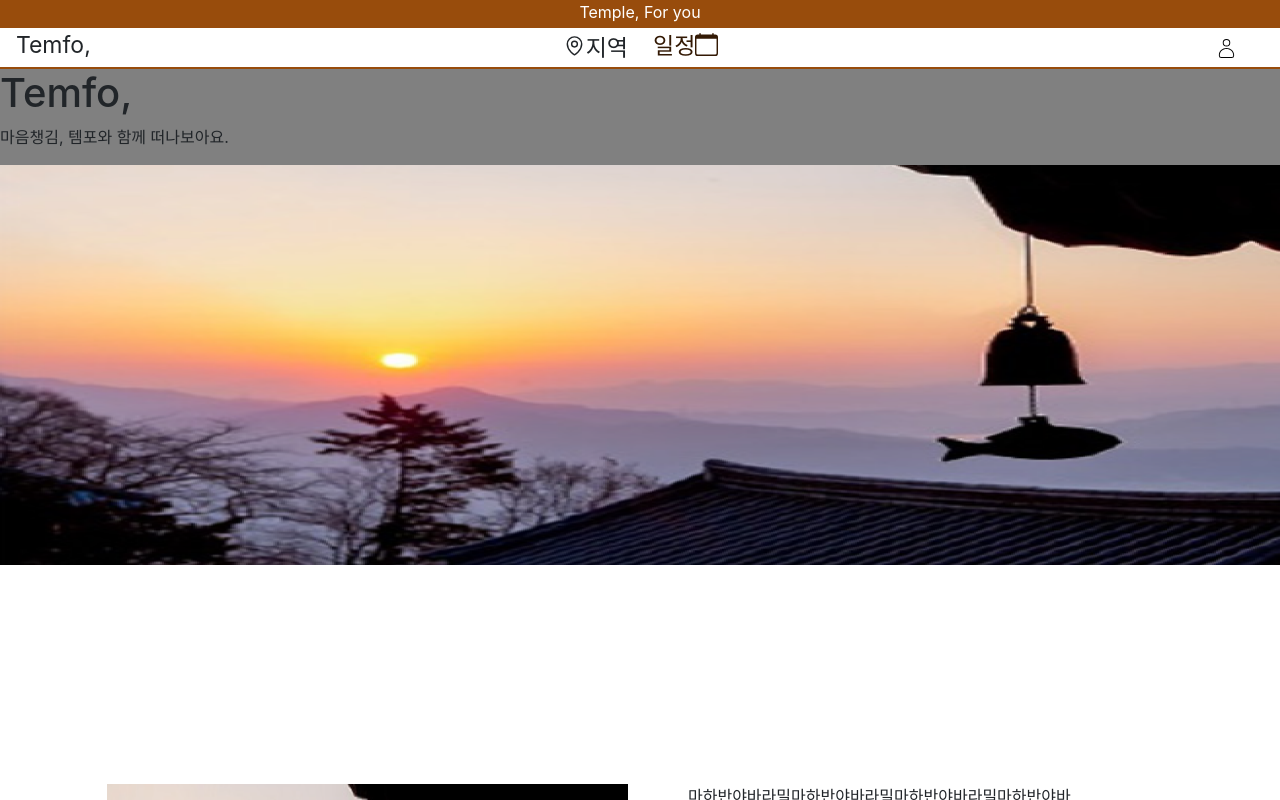
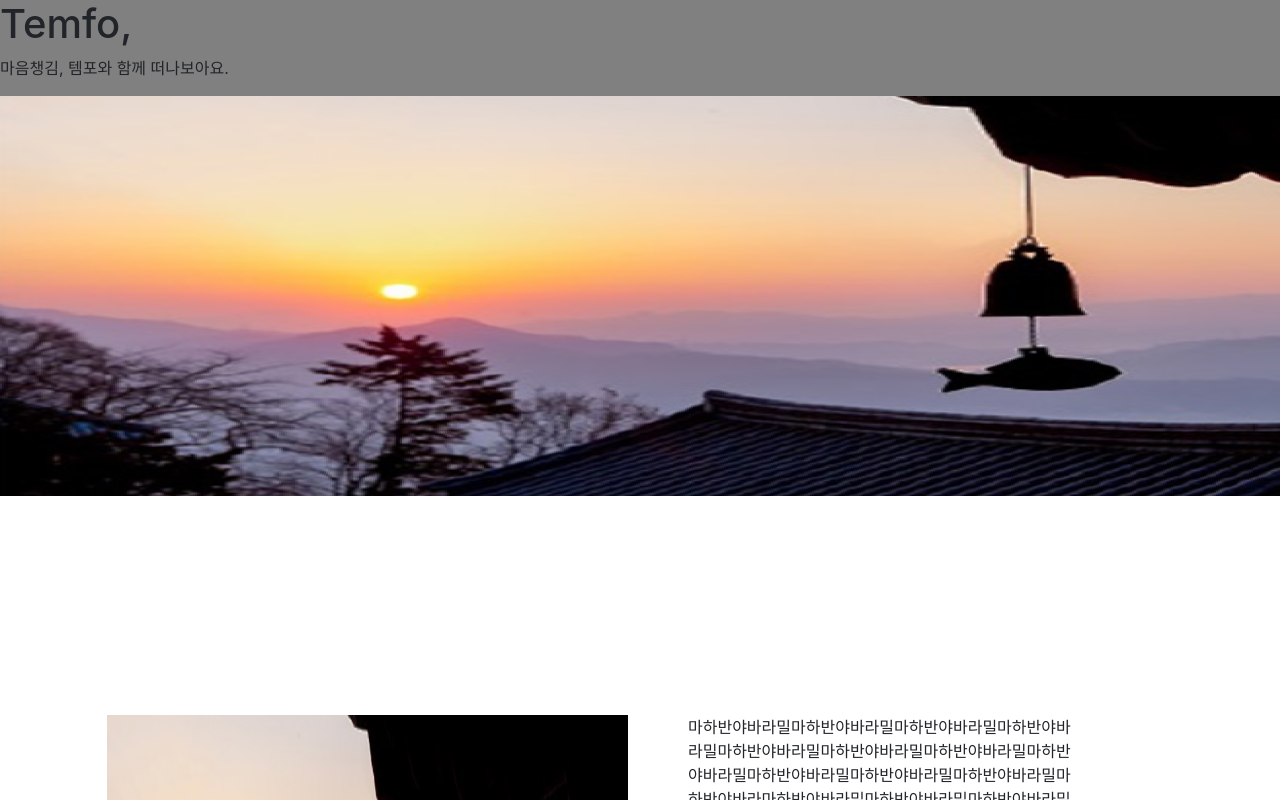
Before and after one commit to jiyoung-B/teamproject-templestay, a Next.js app: page /intro in a window 1280 px wide. Shown: the top 800 px of the page. Built offline with nearby package versions, Linux system fonts and the light colour scheme.

Commit message:
마이페이지 nav 적용

```diff
--- a/pages/layout/Layout.js
+++ b/pages/layout/Layout.js
@@ -2,24 +2,30 @@ import Nav from "./Nav";
 import Footer from "./Footer";
 import ToIntro from "./ToIntro";
 import {Component} from "react";
-import IntroHead from "./IntroHead";
+import {Head} from "next/document";
 
+// 반영이 안돼?
+const Layout =({children, menu, meta}) =>{
+    const {description, icon} = meta;
 
-// 함수로 url받아서 if 문으로 표시하고 안하고.
-const Layout =({children}) =>{
+    return(
+        <html lang="ko">
+        <head>
+            <link rel="icon" href="/comma1.png" />
+            <title>Temfo,</title>
+        </head>
 
-    // Intro.getLayout = (page) => <Footer>{page}</Footer>;
-    return(
+        <body>
         <div id="wrapper">
-            <ToIntro />
-            <Nav />
-            {/*{getLayout(<Component {...pageProps} />)}*/}
-            {/*<IntroHead />*/}
-
             <main>{children}</main>
             <Footer />
+
         </div>
+        </body>
+        </html>
     )
 }
 
+
+
 export default Layout ;
```
Also changed, not shown: 1 other file (tests, documents, lock files or other folders).
